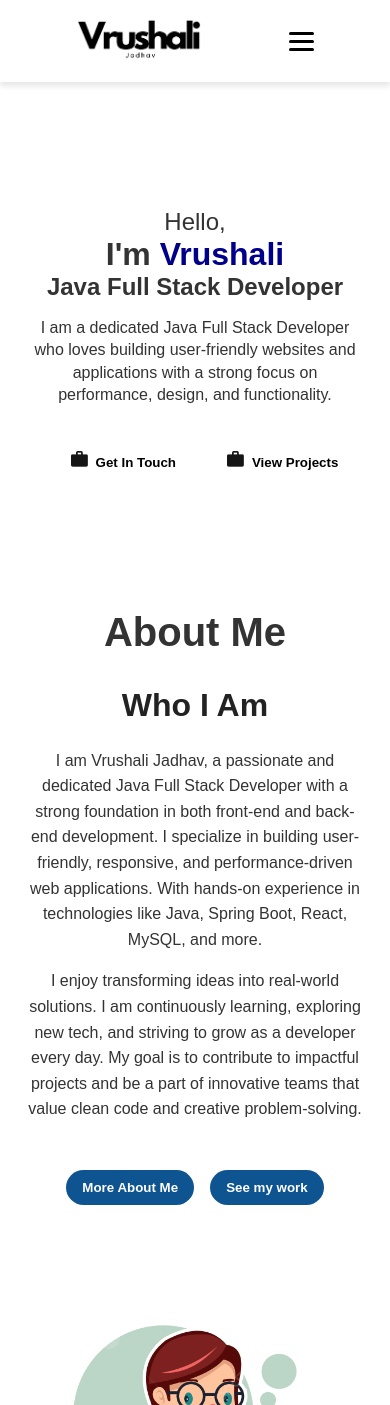
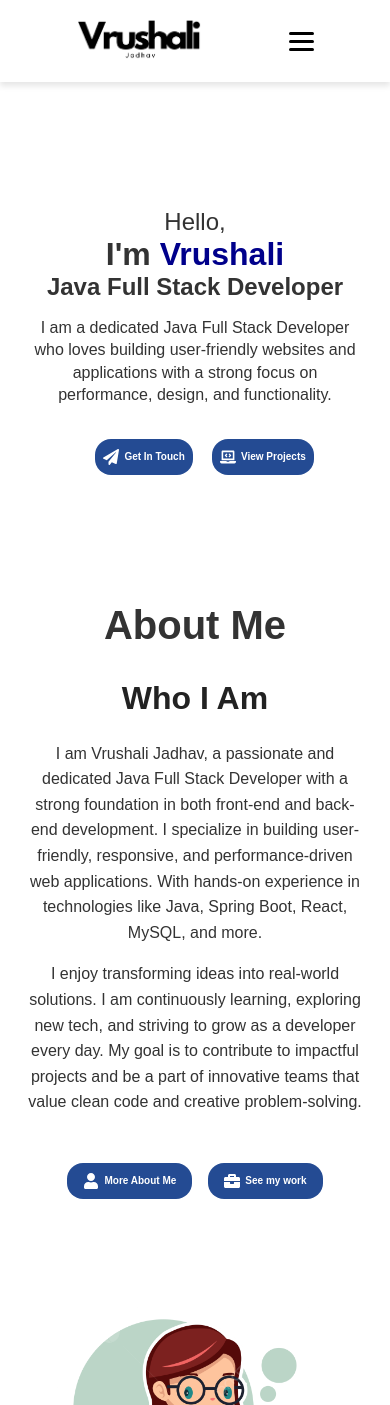
Before and after one commit to vrushalii77/vrushali-portfolio, a React (Vite) app: page / in a window 390 px wide. Shown: the top 1405 px of the page. Built offline with nearby package versions, Linux system fonts and the light colour scheme.

Commit message:
changed the icons in intro page

```diff
--- a/src/components/Intro/Intro.css
+++ b/src/components/Intro/Intro.css
@@ -55,7 +55,8 @@
 .hireme-btn {
   margin-top: 1rem;
   border: none;
-  background-color: aliceblue;
+  background-color: #244b93;
+  color: white;
   padding: 0.75rem 1rem;
   border-radius: 1rem;
   font-weight: bold;
@@ -64,10 +65,10 @@
   align-items: center;
   justify-content: center;
 }
-
-.hireme-img {
-  margin-right: 0.5rem;
-  height: 1rem;
+.hireme-icon {
+  margin-right: 0.5rem; /* or use 8px */
+  font-size: 1.2rem;
+  vertical-align: middle;
 }
 
 /* Optional: center the button wrapper too */
@@ -99,9 +100,13 @@
     font-size: 1.5rem;
   }
 
+  .hireme-icon {
+    font-size: 1rem;
+    margin-right: 5px;
+  }
   .hireme-btn {
-    background-color: white;
-    color: black;
+    padding: 10px 8px;
+    font-size: 10px;
   }
 }
 
@@ -175,10 +180,10 @@
 
 .abt-btn1 {
   padding: 10px 16px;
-  background-color: rgb(14, 84, 145);
+  background-color: #244b93;
   color: white;
   font-weight: 600;
-  border-radius: 40px;
+  border-radius: 1rem;
   border: none;
   cursor: pointer;
 }
@@ -200,6 +205,9 @@
     width: 100%;
     align-items: center;
     text-align: center;
+  }
+  .abt-btn1 {
+    font-size: 10px;
   }
 
   .abt-me,
--- a/src/components/Intro/Intro.jsx
+++ b/src/components/Intro/Intro.jsx
@@ -1,5 +1,12 @@
 import React from "react";
 import { Link } from "react-router-dom";
+import {
+  FaPaperPlane,
+  FaLaptopCode,
+  FaUser,
+  FaBriefcase,
+} from "react-icons/fa";
+
 import "./Intro.css";
 
 function Intro() {
@@ -23,55 +30,19 @@ function Intro() {
         <div className="btn-content">
           <Link to="/Contact">
             <button className="hireme-btn">
-              <img className="hireme-img" src="./hireme.png" alt="hire me" />
+              <FaPaperPlane className="hireme-icon" />
               Get In Touch
             </button>
           </Link>
           <Link to="/Project">
             <button className="hireme-btn">
-              <img className="hireme-img" src="./hireme.png" alt="hire me" />
+              <FaLaptopCode className="hireme-icon" />
               View Projects
             </button>
           </Link>
         </div>
-        {/* <div className="intro-img">
-        <img className="selfimg" src="./VrushaliSelfPic.jpg" alt="Vrushali" />
-      </div> */}
       </section>
-      {/* <section id="about">
-        <span className="about-heading">About Me</span>
 
-        <div className="about-box">
-          <div className="abt-me">
-            <span className="i-am">Who I Am</span>
-            <span className="about-description">
-              I am Vrushali Jadhav, a passionate and dedicated Java Full Stack
-              Developer with a strong foundation in both front-end and back-end
-              development. I specialize in building user-friendly, responsive,
-              and performance-driven web applications. With hands-on experience
-              in technologies like Java, Spring Boot, React, MySQL, and more.
-            </span>
-            <span className="about-description">
-              I enjoy transforming ideas into real-world solutions. I am
-              continuously learning, exploring new tech, and striving to grow as
-              a developer every day. My goal is to contribute to impactful
-              projects and be a part of innovative teams that value clean code
-              and creative problem-solving
-            </span>
-            <div className="abt-btn">
-              <Link to="/aboutme">
-                <button className="abt-btn1">More About Me</button>
-              </Link>
-              <Link to="/project">
-                <button className="abt-btn1">See my work</button>
-              </Link>
-            </div>
-          </div>
-          <div className="about-img">
-            <img src="./girl2.png" alt="girl with laptop" />
-          </div>
-        </div>
-      </section> */}
       <section id="about">
         <span className="about-heading">About Me</span>
 
@@ -98,10 +69,16 @@ function Intro() {
               </span>
               <div className="abt-btn">
                 <Link to="/aboutme">
-                  <button className="abt-btn1">More About Me</button>
+                  <button className="abt-btn1">
+                    <FaUser className="hireme-icon" />
+                    More About Me
+                  </button>
                 </Link>
                 <Link to="/project">
-                  <button className="abt-btn1">See my work</button>
+                  <button className="abt-btn1">
+                    <FaBriefcase className="hireme-icon" />
+                    See my work
+                  </button>
                 </Link>
               </div>
             </div>
```
